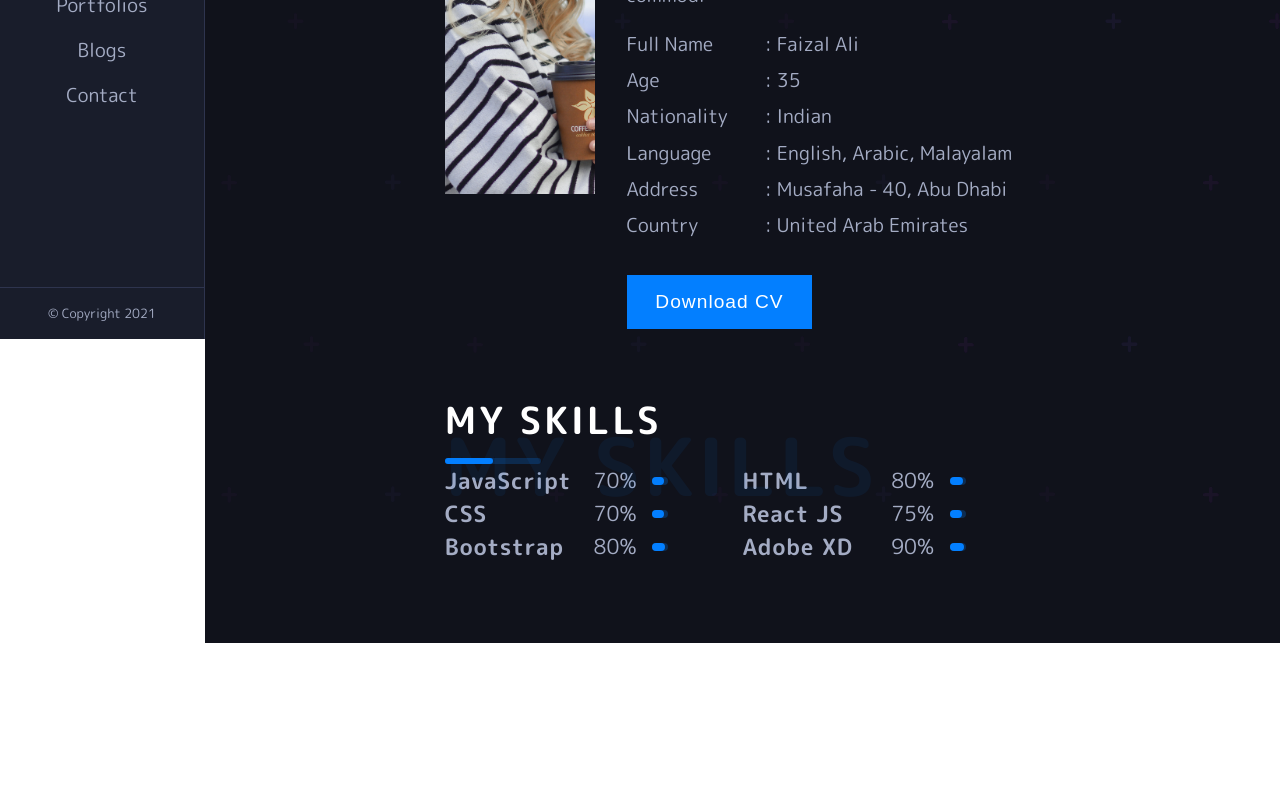
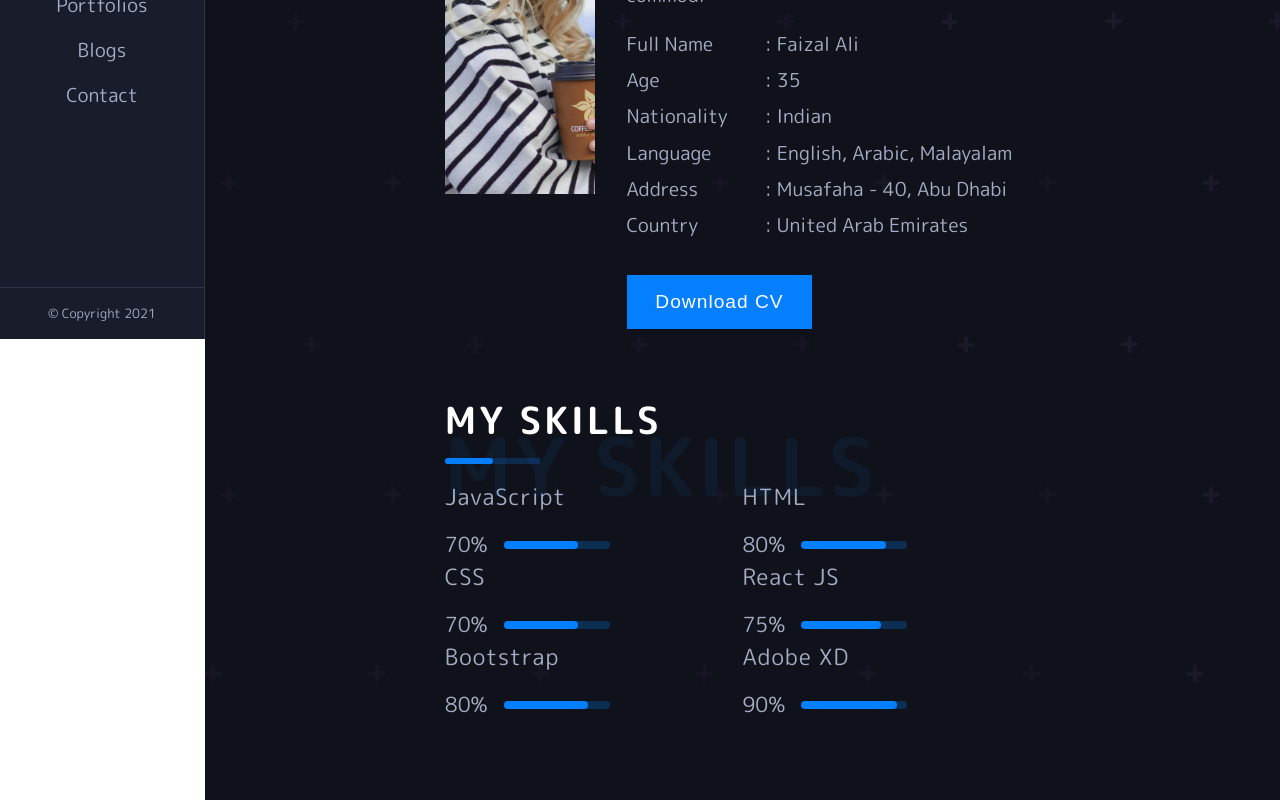
Before and after one commit to faizalshabinali/portfolio-web-app, a React (Create React App) app: page /about in a window 1280 px wide. Shown: the part 461-1261 px from the top of the page. Before the commit the page ends 1104 px from the top, so only its background shows below. Built offline with nearby package versions, Linux system fonts and the light colour scheme.

Commit message:
pulling from office branch

```diff
--- a/src/Components/SkillsSection.js
+++ b/src/Components/SkillsSection.js
@@ -3,8 +3,10 @@ import React from 'react';
 function SkillsSection({ skill, progress, width }) {
   return (
     <div className='SkillsSection'>
+      <div>
+        <h5 className='skill-title'>{skill}</h5>
+      </div>
       <div className='skills-container'>
-        <h5 className='skill-title'>{skill}</h5>
         <div className='skill-bar'>
           <p className='skill-text'>{progress}</p>
           <div className='skill-progress'>
--- a/src/styles/_skills.scss
+++ b/src/styles/_skills.scss
@@ -1,11 +1,12 @@
 .SkillsSection {
-    // margin: 4rem 0;
+    // margin: 1rem 0;
 }
 
 .skills-container {
+    margin-top: 1rem;
     .skill-title {
         font-size: 1.4rem;
-        font-weight: 600;
+        font-weight: 400;
         letter-spacing: 1px;
     }
 
@@ -19,6 +20,7 @@
 
         .skill-progress {
             position: relative;
+            width: 100%;
             .progress {
                 width: 100%;
                 height: 0.5rem;
```
